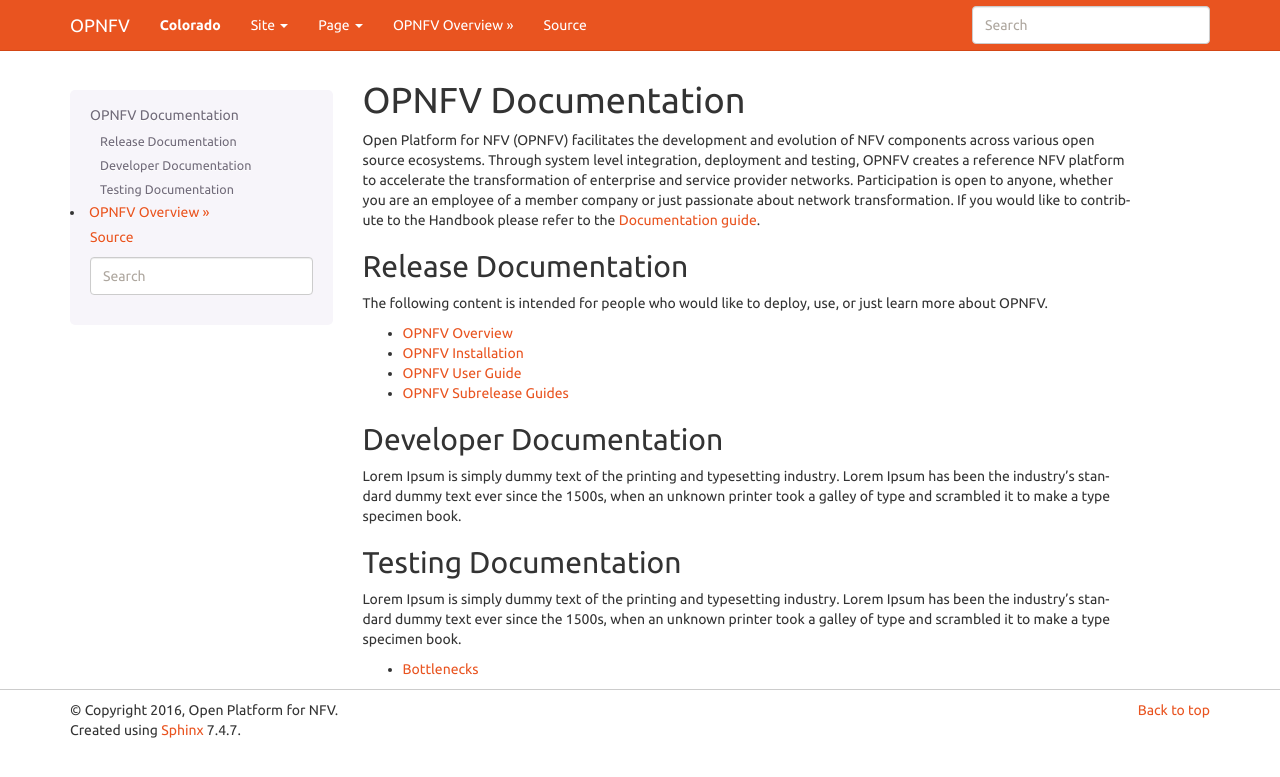
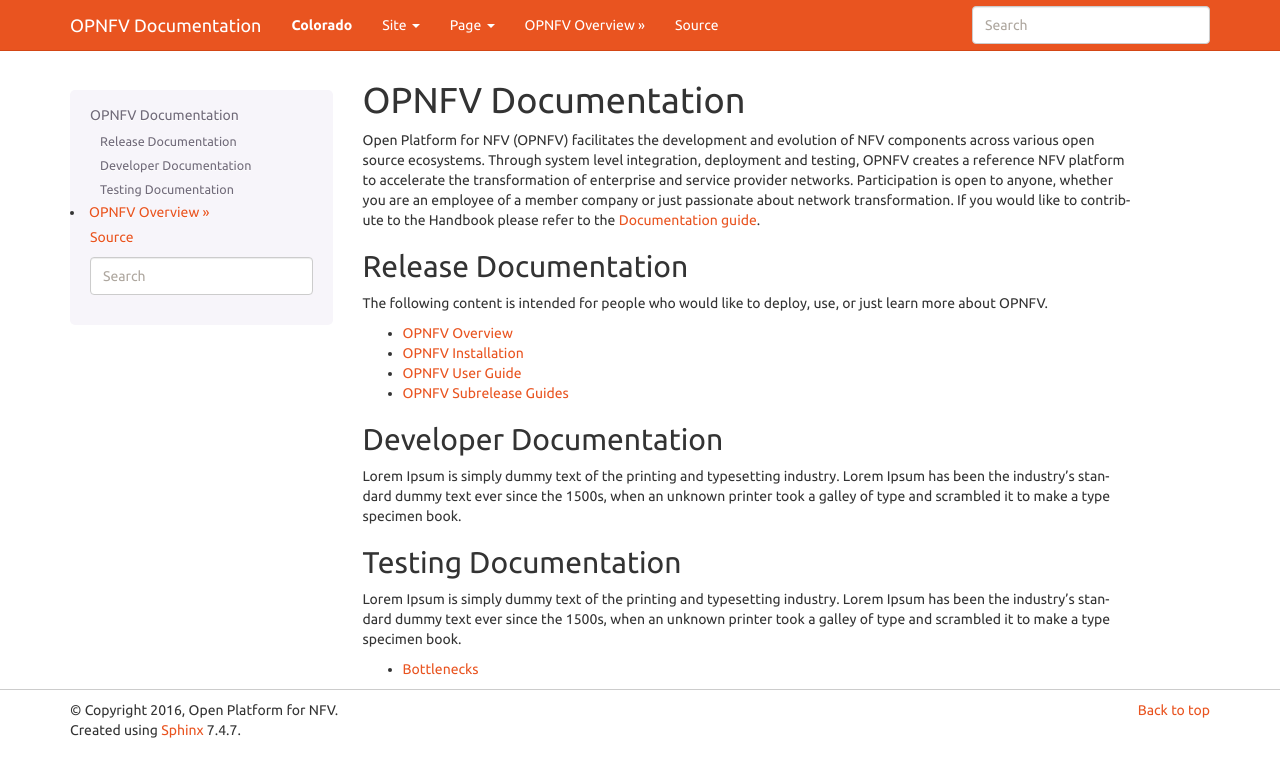
Before and after one commit to ShubhamRathi/OPNFVDocs-Demo, a Sphinx documentation site: the page built from docs/index.rst, in a window 1280 px wide. Shown: the top 777 px of the page. Built offline with Sphinx 7.4.7, drawn with Linux system fonts in a browser that asks for light colours; pages that are not in the unit, such as notebooks, are missing from menus.

Commit message:
Edited conf.py

```diff
--- a/docs/conf.py
+++ b/docs/conf.py
@@ -55,7 +55,7 @@
 master_doc = 'index'
 
 # General information about the project.
-project = 'OPNFV'
+project = 'OPNFV Documentation'
 copyright = '2016, Open Platform for NFV'
 author = 'Open Platform for NFV'
 
```
